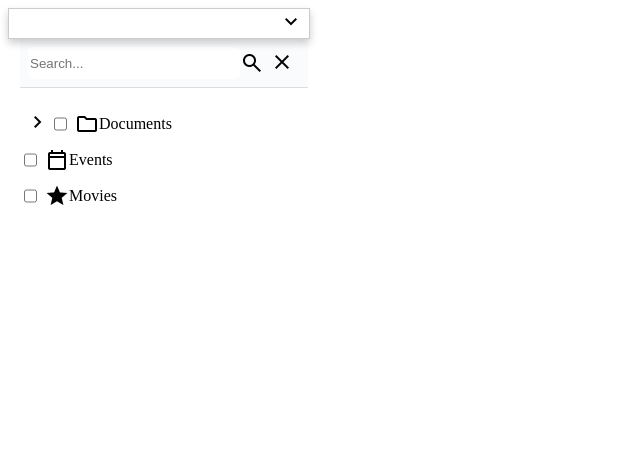
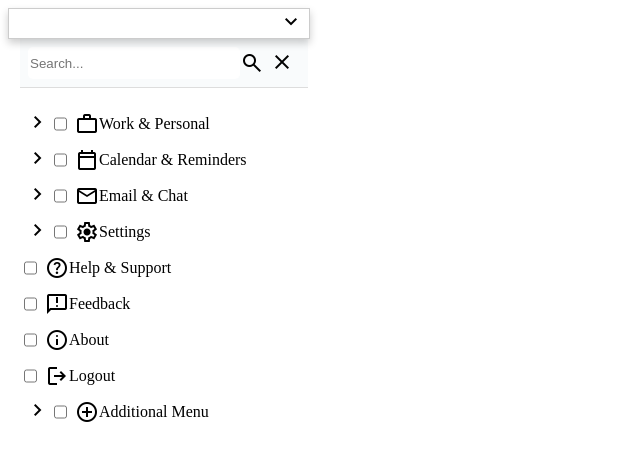
Before and after one commit to bauco/appDome, an Angular app in the folder client/: page / in a window 1280 px wide. Shown: the top 460 px of the page, without its empty margins (0-640 px from the left). Built offline with nearby package versions, Linux system fonts and the light colour scheme.

Commit message:
json mock update

```diff
--- a/client/src/app/app.component.ts
+++ b/client/src/app/app.component.ts
@@ -13,52 +13,174 @@ import { TreeSelectComponent } from './tree-select/tree-select.component';
 export class AppComponent  {
 
   title = 'appdome';
-  menuItems: MenuItem[] =
-  [
+  menuItems: MenuItem[] = [
     {
       identifier: '0',
-      label: "Documents",
-      iconName: "folder",
+      label: 'Work & Personal',
+      iconName: 'work',
       children: [
         {
           identifier: '1',
-          label: "Work",
-          iconName: "settings",
+          label: 'Work Documents',
+          iconName: 'folder_open',
           children: [
             {
-              identifier: '1',
-              label: "Work",
-              iconName: "settings",
+              identifier: '1.1',
+              label: 'Projects',
+              iconName: 'folder_open',
             },
             {
-              identifier: '2',
-              label: "Home",
-              iconName: "home",
+              identifier: '1.2',
+              label: 'Tasks',
+              iconName: 'task',
+            },
+          ]
+        },
+        {
+          identifier: '2',
+          label: 'Personal Files',
+          iconName: 'folder_open',
+          children: [
+            {
+              identifier: '2.1',
+              label: 'Photos',
+              iconName: 'photo_album',
+            },
+            {
+              identifier: '2.2',
+              label: 'Documents',
+              iconName: 'insert_drive_file',
+            },
+          ]
+        },
+      ]
+    },
+    {
+      identifier: '3',
+      label: 'Calendar & Reminders',
+      iconName: 'calendar_today',
+      children: [
+        {
+          identifier: '3.1',
+          label: 'Work Calendar',
+          iconName: 'calendar_today',
+        },
+        {
+          identifier: '3.2',
+          label: 'Personal Calendar',
+          iconName: 'calendar_today',
+        },
+        {
+          identifier: '3.3',
+          label: 'Reminders',
+          iconName: 'alarm',
+        },
+      ]
+    },
+    {
+      identifier: '4',
+      label: 'Email & Chat',
+      iconName: 'mail',
+      children: [
+        {
+          identifier: '4.1',
+          label: 'Work Email',
+          iconName: 'mail',
+        },
+        {
+          identifier: '4.2',
+          label: 'Personal Email',
+          iconName: 'mail',
+        },
+        {
+          identifier: '4.3',
+          label: 'Chat',
+          iconName: 'chat',
+        },
+      ]
+    },
+    {
+      identifier: '5',
+      label: 'Settings',
+      iconName: 'settings',
+      children: [
+        {
+          identifier: '5.1',
+          label: 'Account Settings',
+          iconName: 'account_circle',
+        },
+        {
+          identifier: '5.2',
+          label: 'Notifications',
+          iconName: 'notifications',
+        },
+        {
+          identifier: '5.3',
+          label: 'Privacy Settings',
+          iconName: 'privacy_tip',
+        },
+      ]
+    },
+    {
+      identifier: '6',
+      label: 'Help & Support',
+      iconName: 'help_outline',
+    },
+    {
+      identifier: '7',
+      label: 'Feedback',
+      iconName: 'feedback',
+    },
+    {
+      identifier: '8',
+      label: 'About',
+      iconName: 'info',
+    },
+    {
+      identifier: '9',
+      label: 'Logout',
+      iconName: 'logout',
+    },
+    {
+      identifier: '10',
+      label: 'Additional Menu',
+      iconName: 'add_circle',
+      children: [
+        {
+          identifier: '10.1',
+          label: 'Child Item 1',
+          iconName: 'subdirectory_arrow_right',
+          children: [
+            {
+              identifier: '10.1.1',
+              label: 'Sub Child Item 1',
+              iconName: 'subdirectory_arrow_right',
+            },
+            {
+              identifier: '10.1.2',
+              label: 'Sub Child Item 2',
+              iconName: 'subdirectory_arrow_right',
+            },
+            {
+              identifier: '10.1.3',
+              label: 'Sub Child Item 3',
+              iconName: 'subdirectory_arrow_right',
             }
           ]
         },
         {
-          identifier: '2',
-          label: "Home",
-          iconName: "home",
+          identifier: '10.2',
+          label: 'Child Item 2',
+          iconName: 'subdirectory_arrow_right',
+        },
+        {
+          identifier: '10.3',
+          label: 'Child Item 3',
+          iconName: 'subdirectory_arrow_right',
         }
       ]
-    },
-   {
-      identifier: '3',
-      label: "Events",
-      iconName: "calendar_today",
-      children: [],
-    },
-    {
-      identifier: '4',
-      label: "Movies",
-      iconName: "star",
-      iconFill: true,
-      children: [],
     }
-  ]
-  ;
+  ];
 
   ngOnInit(): void {
     console.log(this.menuItems)
```
